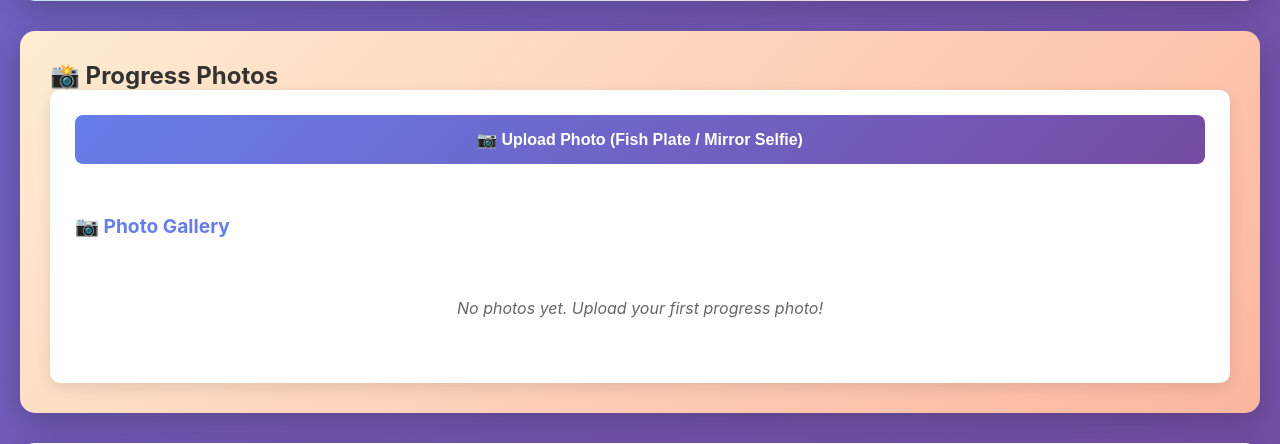
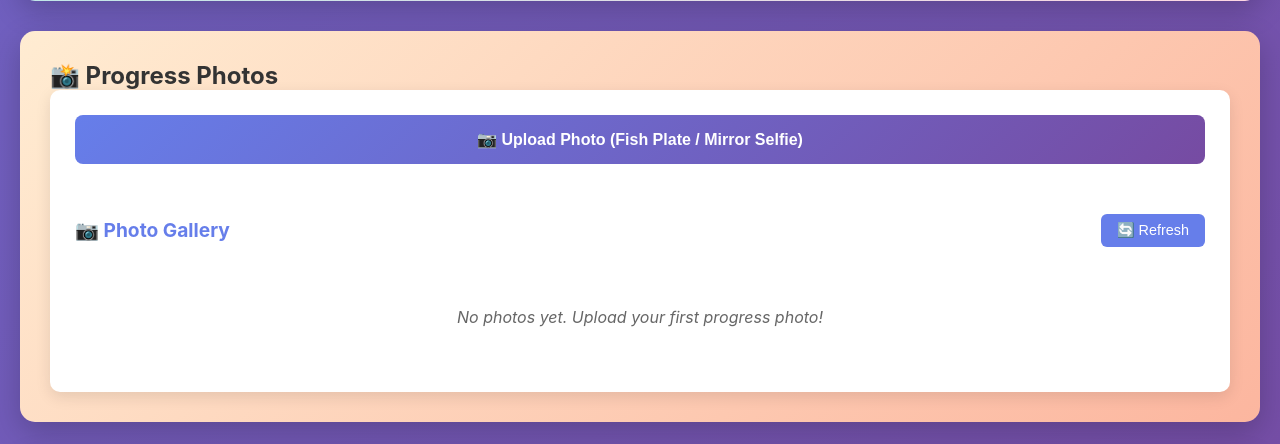
Before and after one commit to bhuram1980/transformation-dashboard, a Flask app: page / in a window 1280 px wide. Shown: the part 3062-3506 px from the top of the page. Run offline with Flask 3, Linux system fonts and the light colour scheme; data that the repository does not hold is empty; some libraries are stand-ins or nearby versions.

Commit message:
Add refresh button for photo gallery and ensure photos load on page load

```diff
--- a/templates/dashboard.html
+++ b/templates/dashboard.html
@@ -171,7 +171,10 @@
                 </button>
                 <div id="photoPreview" class="photo-preview"></div>
                 <div style="margin-top: 30px;">
-                    <h3 style="margin-bottom: 15px; color: #667eea; font-size: 1.2em;">📷 Photo Gallery</h3>
+                    <div style="display: flex; justify-content: space-between; align-items: center; margin-bottom: 15px;">
+                        <h3 style="margin: 0; color: #667eea; font-size: 1.2em;">📷 Photo Gallery</h3>
+                        <button onclick="loadPhotos()" style="background: #667eea; color: white; border: none; padding: 8px 16px; border-radius: 6px; cursor: pointer; font-size: 0.9em;">🔄 Refresh</button>
+                    </div>
                     <div id="photoGallery" class="photo-gallery"></div>
                 </div>
             </div>
```
